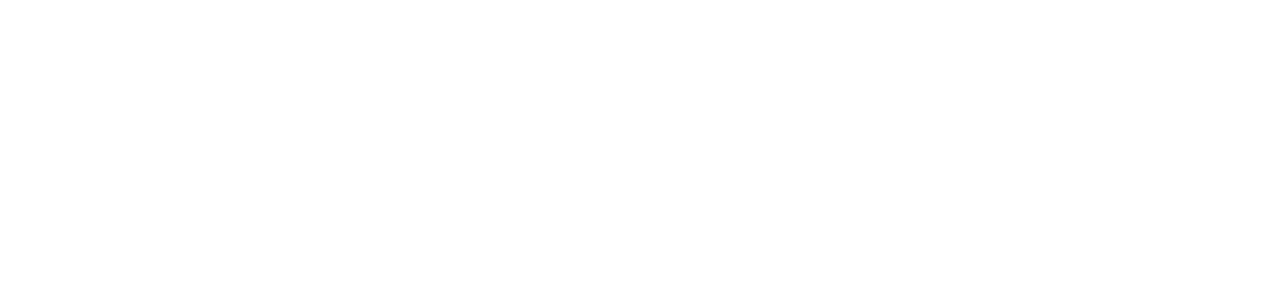
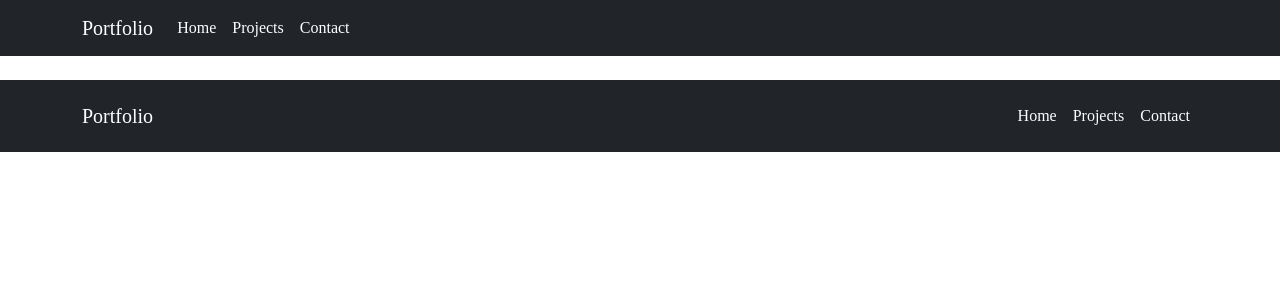
Before and after one commit to Aaliya313/Professional-Portfolio-using-React, a React (Create React App) app in the folder reactportfolio/: page /contactpage in a window 1280 px wide. Shown: the top 300 px of the page. Built offline with nearby package versions, Linux system fonts and the light colour scheme.

Commit message:
added header and footer to contactpage and projectpage and added import contactpage and projectpage to App.js

```diff
--- a/reactportfolio/src/App.js
+++ b/reactportfolio/src/App.js
@@ -1,14 +1,16 @@
 import './App.css';
 import { BrowserRouter, Routes, Route } from "react-router-dom";
 import Homepage from './pages/Homepage/homepage';
+import Contactpage from './pages/Contactpage/contactpage';
+import Projectpage from './pages/Projectpage/projectpage';
 
 function App() {
   return (
     <BrowserRouter>
       <Routes>
         <Route path="/" element={<Homepage />}></Route>
-        <Route path="/projectpage" element={<projectpage />}></Route>
-        <Route path="/contactpage" element={<contactpage />}></Route>
+        <Route path="/projectpage" element={<Projectpage />}></Route>
+        <Route path="/contactpage" element={<Contactpage />}></Route>
       </Routes>
     </BrowserRouter>
   );
--- a/reactportfolio/src/components/carousel/carousel.js
+++ b/reactportfolio/src/components/carousel/carousel.js
@@ -10,12 +10,12 @@
       <Carousel.Item interval={1000}>
         <img
           className="d-block w-100"
-          src="https://cdn.hashnode.com/res/hashnode/image/upload/v1594645715165/q01-kk5fR.png"
+          src="https://lazyd3v.com/images/previews/hello.jpeg"
           alt="First slide"
         />
         <Carousel.Caption>
-          <h3>First slide label</h3>
-          <p>Nulla vitae elit libero, a pharetra augue mollis interdum.</p>
+          <h3>Portfolio - Aaliya Ladha</h3>
+          <p>Showcasing projects.</p>
         </Carousel.Caption>
       </Carousel.Item>
       <Carousel.Item interval={500}>
--- a/reactportfolio/src/pages/Contactpage/contactpage.js
+++ b/reactportfolio/src/pages/Contactpage/contactpage.js
@@ -0,0 +1,16 @@
+import React from "react";
+import Header from "../../components/header/header";
+import Footer from "../../components/footer/footer";
+
+
+function Contactpage() {
+  return (
+    <div className="App">
+      <Header />
+      <br />
+      <Footer />
+    </div>
+  );
+}
+
+export default Contactpage;
--- a/reactportfolio/src/pages/Projectpage/projectpage.js
+++ b/reactportfolio/src/pages/Projectpage/projectpage.js
@@ -0,0 +1,14 @@
+import Header from "../../components/header/header";
+import Footer from "../../components/footer/footer";
+
+
+function Projectpage() {
+  return (
+    <div className="App">
+      <Header />
+      <Footer />
+    </div>
+  );
+}
+
+export default Projectpage;
```
